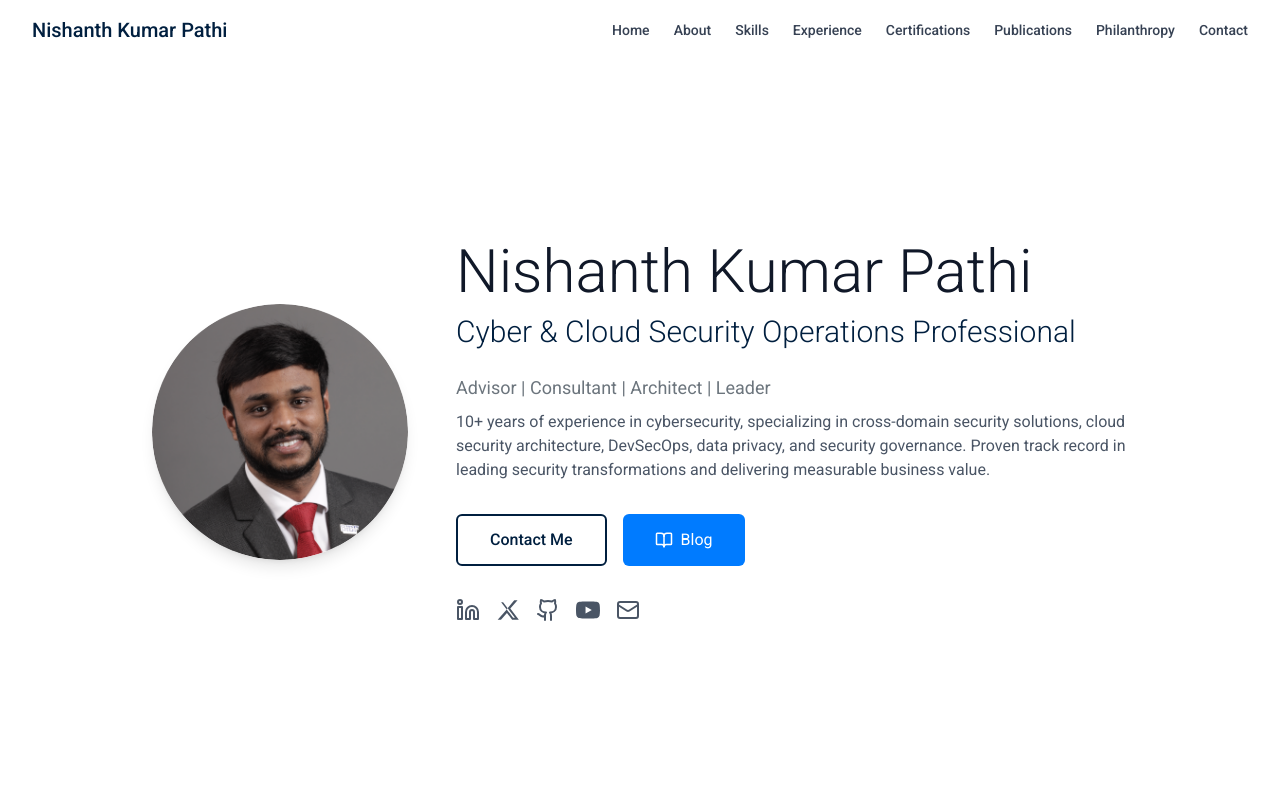
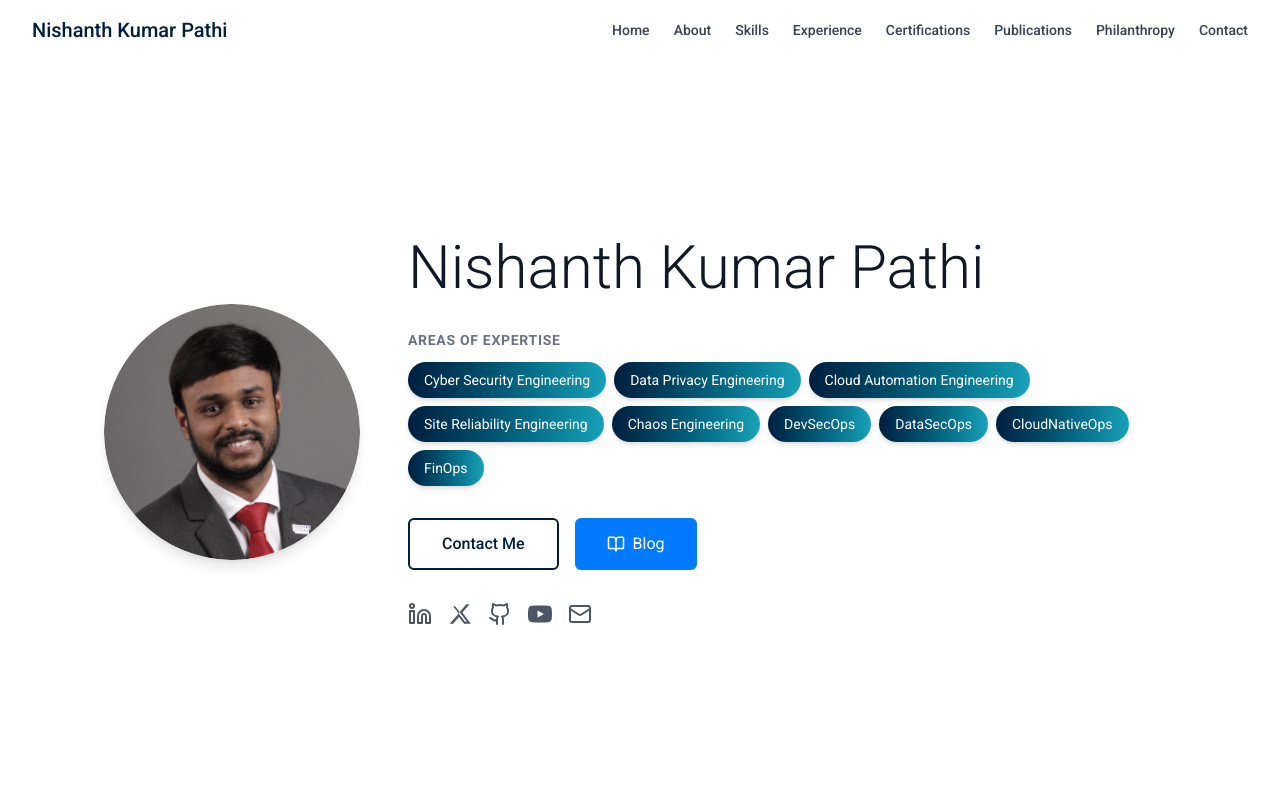
Before and after one commit to nishanthkumarpathi/nishanthkp-v2, a React (Vite) app: page / in a window 1280 px wide. Shown: the top 800 px of the page. Built offline with nearby package versions, Linux system fonts and the light colour scheme.

Commit message:
refactor: enhance Hero component with updated content and areas of expertise

```diff
--- a/src/app/components/Hero.tsx
+++ b/src/app/components/Hero.tsx
@@ -25,20 +25,36 @@ export function Hero() {
 
           {/* Content */}
           <div className="flex-1 text-center lg:text-left">
-            <h1 className="text-4xl sm:text-5xl lg:text-6xl font-light text-gray-900 mb-3">
+            <h1 className="text-4xl sm:text-5xl lg:text-6xl font-light text-gray-900 mb-8">
               Nishanth Kumar Pathi
             </h1>
-            <h2 className="text-xl sm:text-2xl lg:text-3xl font-light text-[#001f3f] mb-6">
-              Cyber & Cloud Security Operations Professional
-            </h2>
-            <p className="text-lg text-[#6C757D] mb-2">
-              Advisor | Consultant | Architect | Leader
-            </p>
-            <p className="text-base text-gray-600 max-w-2xl mb-8">
-              10+ years of experience in cybersecurity, specializing in cross-domain security solutions,
-              cloud security architecture, DevSecOps, data privacy, and security governance. Proven track
-              record in leading security transformations and delivering measurable business value.
-            </p>
+
+            {/* Areas of Expertise */}
+            <div className="mb-8">
+              <h3 className="text-sm font-semibold text-gray-500 uppercase tracking-wider mb-3 text-center lg:text-left">
+                Areas of Expertise
+              </h3>
+              <div className="flex flex-wrap gap-2 justify-center lg:justify-start max-w-3xl">
+                {[
+                  'Cyber Security Engineering',
+                  'Data Privacy Engineering',
+                  'Cloud Automation Engineering',
+                  'Site Reliability Engineering',
+                  'Chaos Engineering',
+                  'DevSecOps',
+                  'DataSecOps',
+                  'CloudNativeOps',
+                  'FinOps'
+                ].map((area, index) => (
+                  <span
+                    key={index}
+                    className="px-4 py-2 bg-gradient-to-r from-[#001f3f] to-[#17A2B8] text-white text-sm rounded-full shadow-md hover:shadow-lg transform hover:scale-105 transition-all duration-300"
+                  >
+                    {area}
+                  </span>
+                ))}
+              </div>
+            </div>
 
             {/* CTA Buttons */}
             <div className="flex flex-col sm:flex-row gap-4 justify-center lg:justify-start mb-8">
```
